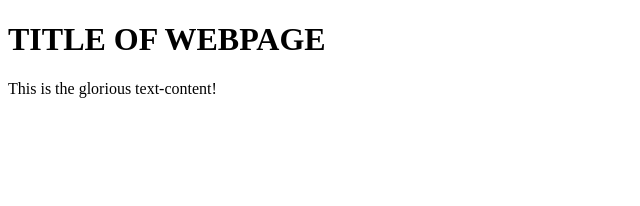
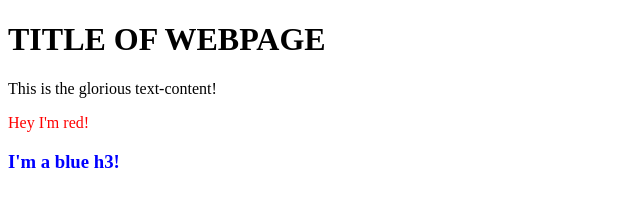
Before and after one commit to jalex-op/DOM-exercises, a plain HTML site: page index.html in a window 1280 px wide. Shown: the whole page, without its empty margins (0-640 px from the left). Drawn offline with Linux system fonts and the light colour scheme.

Commit message:
add up to blue text

```diff
--- a/index.html
+++ b/index.html
@@ -5,6 +5,7 @@
     <meta name="viewport" content="width=device-width, initial-scale=1.0">
     <title>Document</title>
     <script src="js-file.js" defer></script>
+    <link rel="stylesheet" href="styles.css">
 </head>
 <body>
  <h1>
--- a/js-file.js
+++ b/js-file.js
@@ -9,4 +9,24 @@ const content = document.createElement('div');
 content.classList.add('content');
 content.textContent = 'This is the glorious text-content!';
 
+const redText = document.createElement('p');
+redText.textContent = 'Hey I\'m red!';
+redText.classList.add('red-text');
+
+const blueText = document.createElement('h3');
+blueText.textContent = 'I\'m a blue h3!';
+blueText.classList.add('blue-text');
+
+
+// const subcontent = document.createElement('div');
+// subcontent.classList.add('subcontent');
+// content.
+
+
+
 container.appendChild(content);
+container.appendChild(redText);
+container.appendChild(blueText);
+
+
+//or could do container.append(content, redText) to make it cleaner
--- /dev/null
+++ b/styles.css
@@ -0,0 +1,8 @@
+.red-text {
+    color: red;
+  }
+
+
+.blue-text {
+  color: blue;
+}
```
